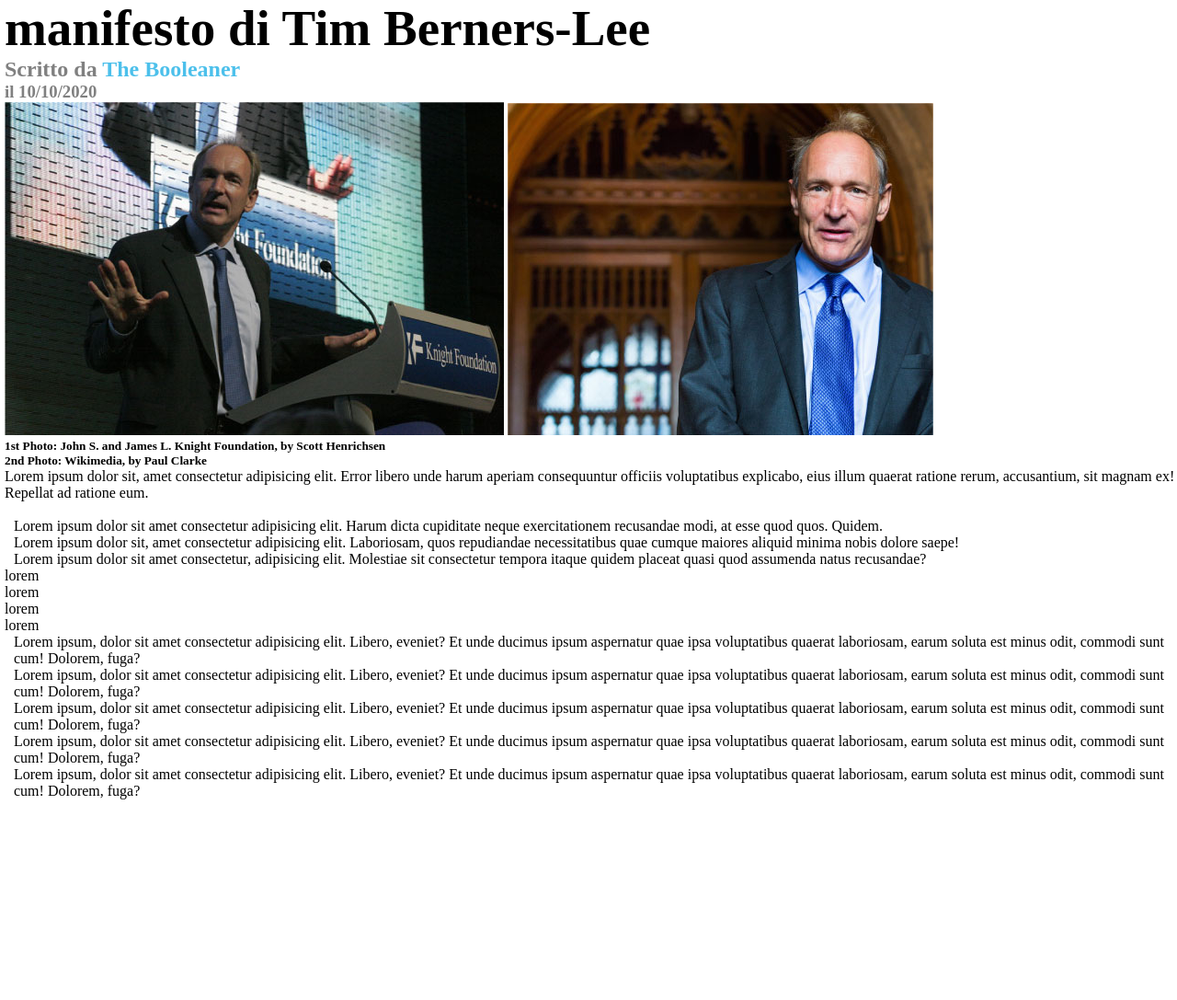
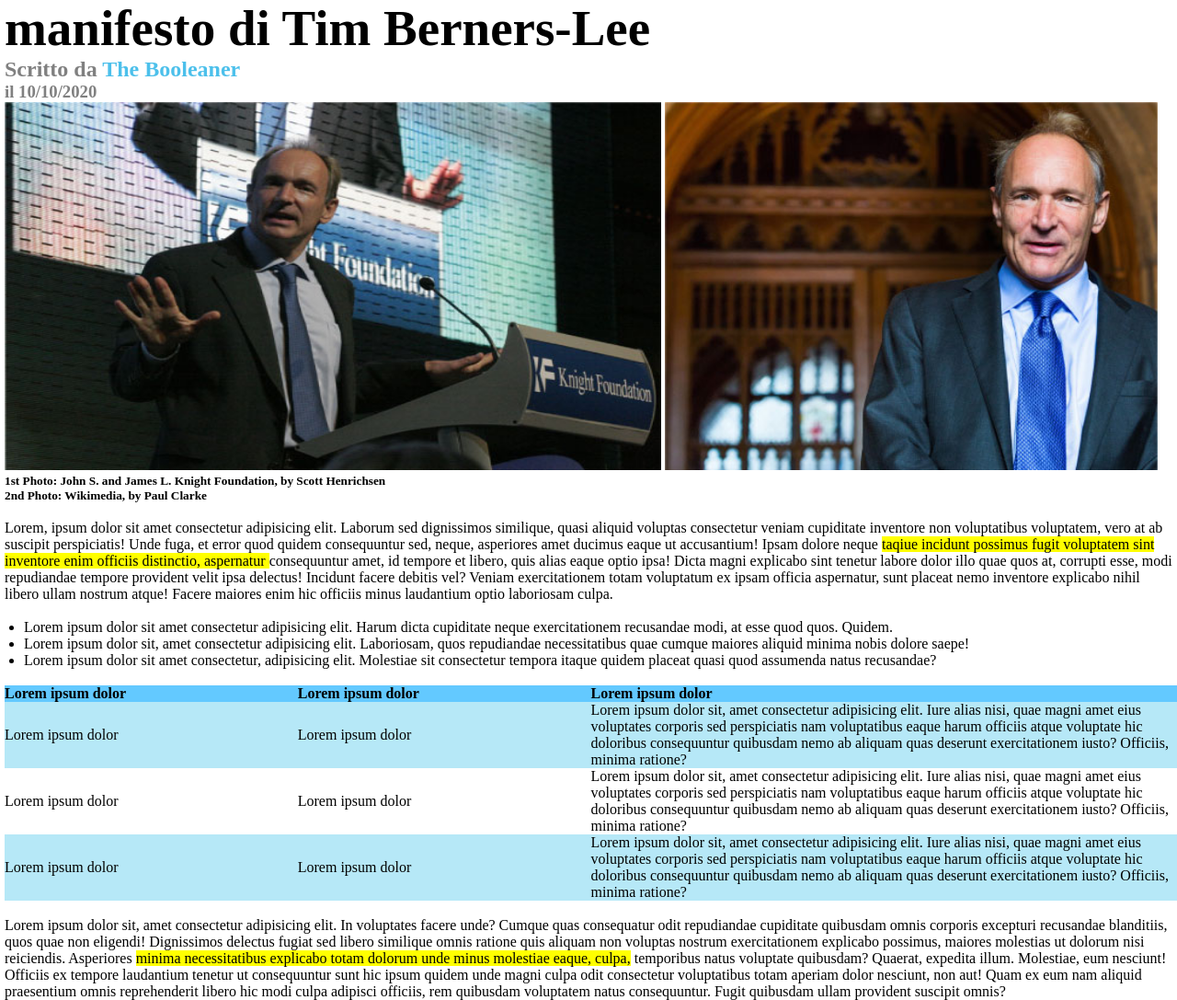
Before and after one commit to marianitadileo/html-css-booleaner, a plain HTML site: page index.html in a window 1280 px wide. Shown: the part 229-1316 px from the top of the page at 92% size. Before the commit the page ends 1098 px from the top, so only its background shows below. Drawn offline with Linux system fonts and the light colour scheme.

Commit message:
fine main

```diff
--- a/index.html
+++ b/index.html
@@ -17,46 +17,71 @@
     <!-- main -->
     <main>
         <h1> Internet deve essere al servizio del "bene pubblico": il <br> manifesto di Tim Berners-Lee</h1>
-        <div class="title-main">
-            <h2>Scritto da <span class="title">The Booleaner</span></h2>
-            <h3>il 10/10/2020</h3>
-        </div>
-        <div>
-            <img src="img/tim-1.jpg" alt="tim-1">
-            <img src="img/tim-2.jpg" alt="tim-2">
-        </div>
+
+        <section>
+            <div class="title-main">
+                <h2>Scritto da <span class="title">The Booleaner</span></h2>
+                <h3>il 10/10/2020</h3>
+            </div>
+            <div class="img">
+                <img class="img-1"src="img/tim-1.jpg" alt="tim-1">
+                <img class="img-2"src="img/tim-2.jpg" alt="tim-2">
+            </div>
+        </section>
+
         <h5>1st Photo: John S. and James L. Knight Foundation, by Scott Henrichsen </h5>
         <h5>2nd Photo: Wikimedia, by Paul Clarke</h5>
-
-        <p>Lorem ipsum dolor sit, amet consectetur adipisicing elit. Error libero unde harum aperiam consequuntur officiis voluptatibus explicabo, eius illum quaerat ratione rerum, accusantium, sit magnam ex! Repellat ad ratione eum.</p>
+        <br>
+        <p>Lorem, ipsum dolor sit amet consectetur adipisicing elit. Laborum sed dignissimos similique, quasi aliquid voluptas consectetur veniam cupiditate inventore non voluptatibus voluptatem, vero at ab suscipit perspiciatis! Unde fuga, et error quod quidem consequuntur sed, neque, asperiores amet ducimus eaque ut accusantium! Ipsam dolore neque <span class="underline">taqiue incidunt possimus fugit voluptatem sint inventore enim officiis distinctio, aspernatur </span> consequuntur amet, id tempore et libero, quis alias eaque optio ipsa! Dicta magni explicabo sint tenetur labore dolor illo quae quos at, corrupti esse, modi repudiandae tempore provident velit ipsa delectus! Incidunt facere debitis vel? Veniam exercitationem totam voluptatum ex ipsam officia aspernatur, sunt placeat nemo inventore explicabo nihil libero ullam nostrum atque! Facere maiores enim hic officiis minus laudantium optio laboriosam culpa.</p>
         <br>
 
         <ul>
             <li>
                 Lorem ipsum dolor sit amet consectetur adipisicing elit. Harum dicta cupiditate neque exercitationem recusandae modi, at esse quod quos. Quidem.
             </li>
-            <li>Lorem ipsum dolor sit, amet consectetur adipisicing elit. Laboriosam, quos repudiandae necessitatibus quae cumque maiores aliquid minima nobis dolore saepe!</li>
-            <li>Lorem ipsum dolor sit amet consectetur, adipisicing elit. Molestiae sit consectetur tempora itaque quidem placeat quasi quod assumenda natus recusandae?</li>
+            <li>
+                Lorem ipsum dolor sit, amet consectetur adipisicing elit. Laboriosam, quos repudiandae necessitatibus quae cumque maiores aliquid minima nobis dolore saepe!
+            </li>
+            <li>
+                Lorem ipsum dolor sit amet consectetur, adipisicing elit. Molestiae sit consectetur tempora itaque quidem placeat quasi quod assumenda natus recusandae?
+            </li>
         </ul>
+        <br>
 
-        <ol>
-            <li>lorem</li>
-            <li>lorem</li>
-            <li>lorem</li>
-            <li>lorem</li>
-        </ol>
+        <table>
+            <thead>
+                <tr>
 
-        <ul>
-            <li>Lorem ipsum, dolor sit amet consectetur adipisicing elit. Libero, eveniet? Et unde ducimus ipsum aspernatur quae ipsa voluptatibus quaerat laboriosam, earum soluta est minus odit, commodi sunt cum! Dolorem, fuga?</li>
-            <li>Lorem ipsum, dolor sit amet consectetur adipisicing elit. Libero, eveniet? Et unde ducimus ipsum aspernatur quae ipsa voluptatibus quaerat laboriosam, earum soluta est minus odit, commodi sunt cum! Dolorem, fuga?</li>
-            <li>Lorem ipsum, dolor sit amet consectetur adipisicing elit. Libero, eveniet? Et unde ducimus ipsum aspernatur quae ipsa voluptatibus quaerat laboriosam, earum soluta est minus odit, commodi sunt cum! Dolorem, fuga?</li>
-            <li>Lorem ipsum, dolor sit amet consectetur adipisicing elit. Libero, eveniet? Et unde ducimus ipsum aspernatur quae ipsa voluptatibus quaerat laboriosam, earum soluta est minus odit, commodi sunt cum! Dolorem, fuga?</li>
-            <li>Lorem ipsum, dolor sit amet consectetur adipisicing elit. Libero, eveniet? Et unde ducimus ipsum aspernatur quae ipsa voluptatibus quaerat laboriosam, earum soluta est minus odit, commodi sunt cum! Dolorem, fuga?</li>
-        </ul>
+                    <th> Lorem ipsum dolor</th>
+                    <th> Lorem ipsum dolor</th>
+                    <th class="row-3"> Lorem ipsum dolor</th>
 
+                </tr>
+            </thead>
+
+            <tbody>
+                <tr class="light-blue">
+                    <td>Lorem ipsum dolor</td>
+                    <td>Lorem ipsum dolor</td>
+                    <td>Lorem ipsum dolor sit, amet consectetur adipisicing elit. Iure alias nisi, quae magni amet eius voluptates corporis sed perspiciatis nam voluptatibus eaque harum officiis atque voluptate hic doloribus consequuntur quibusdam nemo ab aliquam quas deserunt exercitationem iusto? Officiis, minima ratione?</td>
+                </tr>
+                <tr>
+                    <td>Lorem ipsum dolor</td>
+                    <td>Lorem ipsum dolor</td>
+                    <td>Lorem ipsum dolor sit, amet consectetur adipisicing elit. Iure alias nisi, quae magni amet eius voluptates corporis sed perspiciatis nam voluptatibus eaque harum officiis atque voluptate hic doloribus consequuntur quibusdam nemo ab aliquam quas deserunt exercitationem iusto? Officiis, minima ratione?</td>
+                </tr>
+                <tr class="light-blue">
+                    <td>Lorem ipsum dolor</td>
+                    <td>Lorem ipsum dolor</td>
+                    <td>Lorem ipsum dolor sit, amet consectetur adipisicing elit. Iure alias nisi, quae magni amet eius voluptates corporis sed perspiciatis nam voluptatibus eaque harum officiis atque voluptate hic doloribus consequuntur quibusdam nemo ab aliquam quas deserunt exercitationem iusto? Officiis, minima ratione?</td>
+                </tr>
+            </tbody>
+        </table>
+        <br>
+        <p>Lorem ipsum dolor sit, amet consectetur adipisicing elit. In voluptates facere unde? Cumque quas consequatur odit repudiandae cupiditate quibusdam omnis corporis excepturi recusandae blanditiis, quos quae non eligendi! Dignissimos delectus fugiat sed libero similique omnis ratione quis aliquam non voluptas nostrum exercitationem explicabo possimus, maiores molestias ut dolorum nisi reiciendis. Asperiores <span class="underline">  minima necessitatibus explicabo totam dolorum unde minus molestiae eaque, culpa,</span> temporibus natus voluptate quibusdam? Quaerat, expedita illum. Molestiae, eum nesciunt! Officiis ex tempore laudantium tenetur ut consequuntur sunt hic ipsum quidem unde magni culpa odit consectetur voluptatibus totam aperiam dolor nesciunt, non aut! Quam ex eum nam aliquid praesentium omnis reprehenderit libero hic modi culpa adipisci officiis, rem quibusdam voluptatem natus consequuntur. Fugit quibusdam ullam provident suscipit omnis?</p>
 
     </main>
-
+<!-- fine main  -->
 
 
 
--- a/style.css
+++ b/style.css
@@ -2,7 +2,6 @@
     padding: 0;
     margin: 0;
     box-sizing: border-box;
-
 }
 
 /* header */
@@ -33,13 +32,46 @@ h1 {
 }
 
 .title {
-color: rgb(76, 192, 235);
+    color: rgb(76, 192, 235);
 }
 
 .title-main {
     color: grey;
 }
-ul li {
-    padding-left: 10px;
-    list-style-type:dotted;
+
+.img-1{
+    width: 56%;
+    height: 400px;
 }
+.img-2{
+    width: 42%;
+    height: 400px;
+ }
+
+.underline {
+    background-color: yellow;
+}
+
+ul {
+    padding-left: 21px;
+}
+
+table {
+    width: 100%;
+    border-spacing: 0px;
+}
+
+thead {
+    width: 100%;
+    background-color: rgb(99, 201, 255);
+    text-align: left;
+}
+
+.row-3{
+    width: 50%;
+}
+
+.light-blue {
+    text-align: left;
+    background-color: rgb(182, 232, 247);
+}
```
